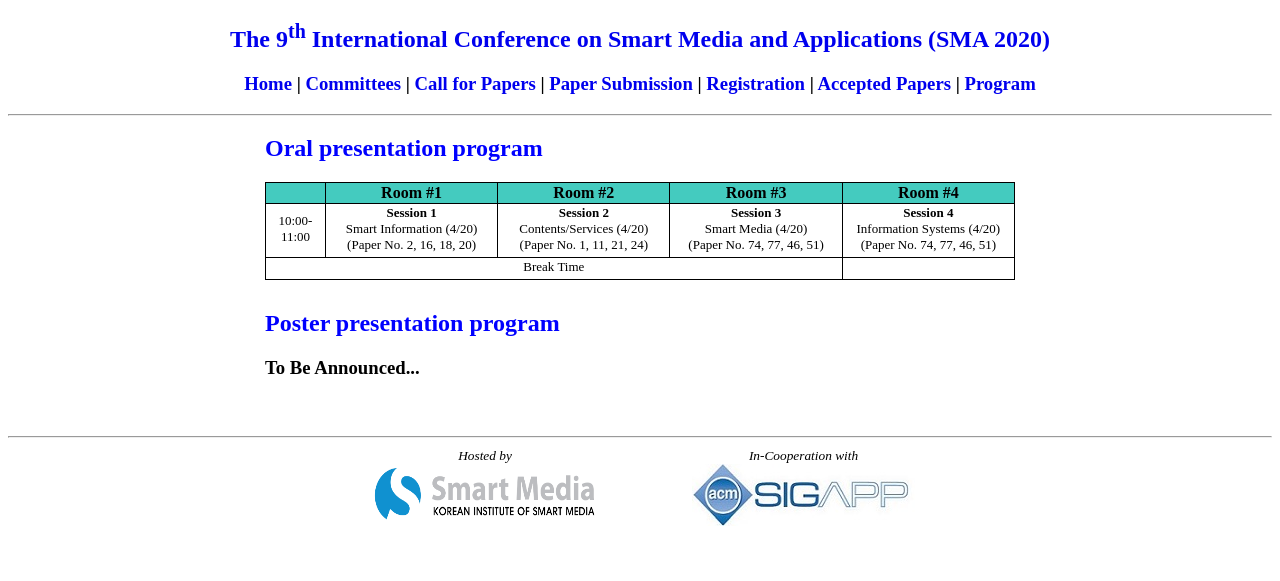
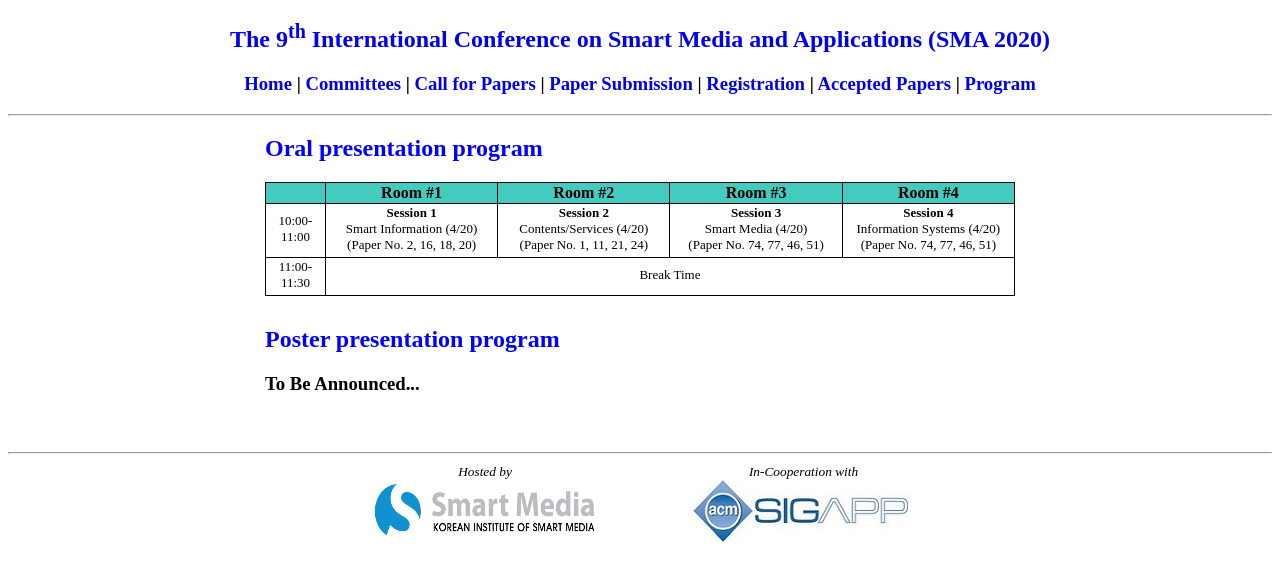
Before and after one commit to icea-conf/sma-2020.github.io, a Jekyll site: the page built from program/index.html, in a window 1280 px wide. Shown: the top 581 px of the page. Built offline with Jekyll 4.4.1, drawn with Linux system fonts in a browser that asks for light colours.

Commit message:
Update index.html

```diff
--- a/program/index.html
+++ b/program/index.html
@@ -51,6 +51,9 @@ title: SMA 2020
                               </td>
                          </tr>
                          <tr>
+                              <td class="tcontent3">
+                                   11:00-11:30
+                              </td>
                               <td class="tcontent3" colspan="4">
                                    Break Time
                               </td>
```
